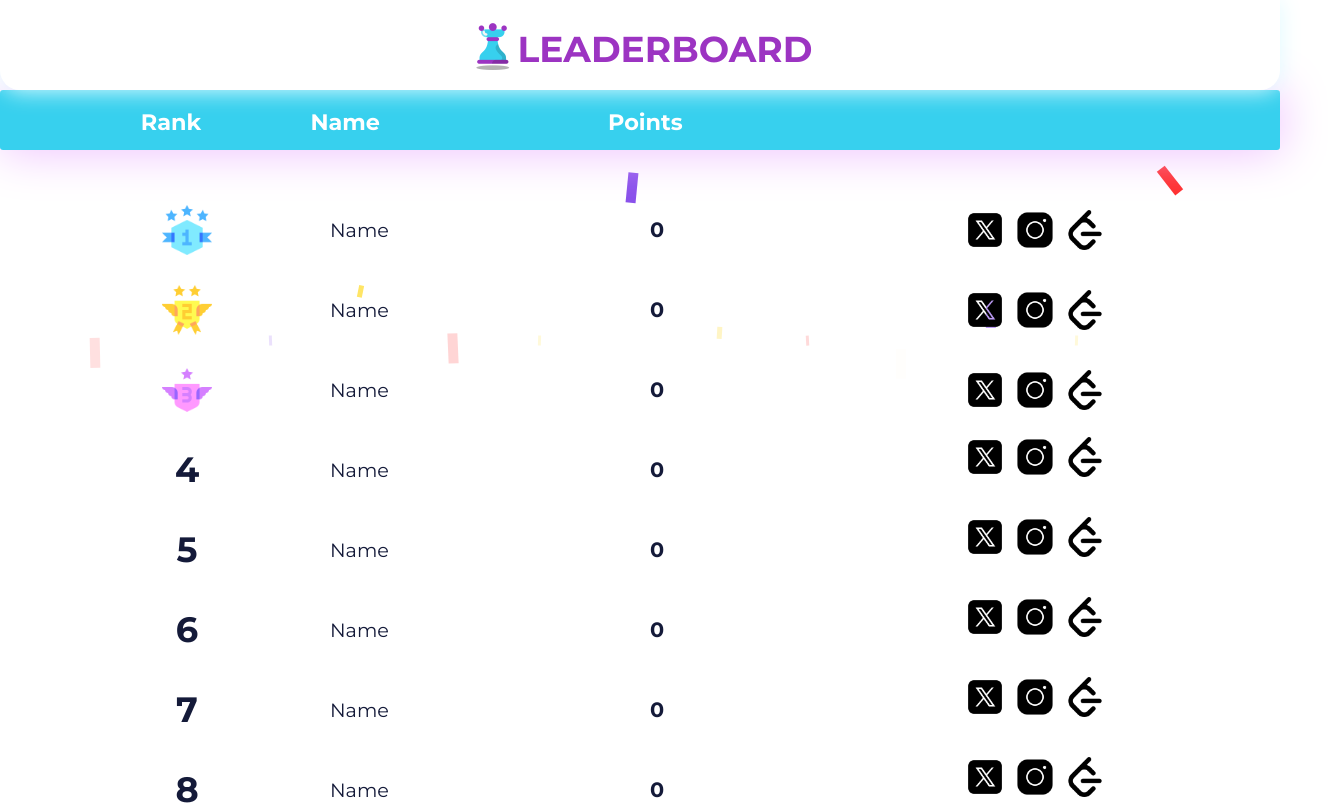
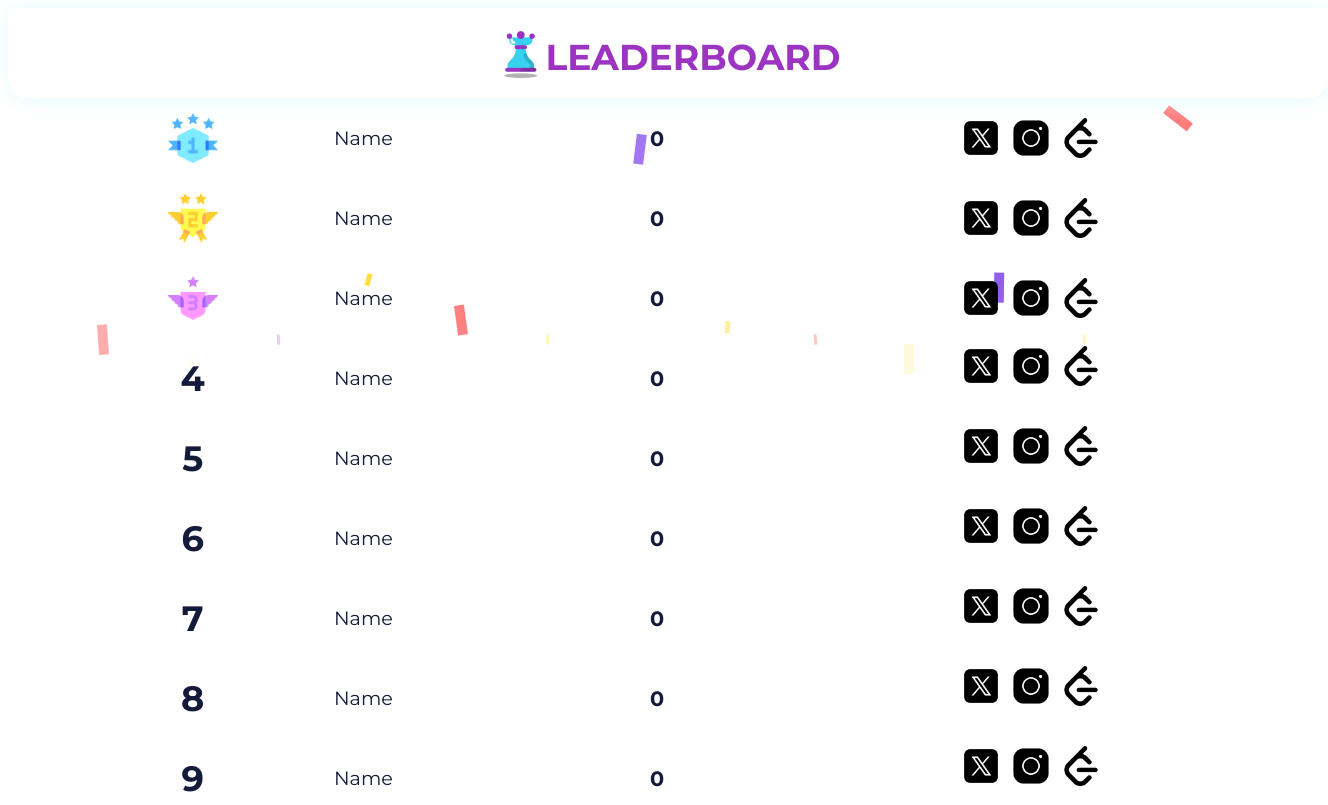
Before and after one commit to VivekJJadav/Quiz-B2B, a React (Vite) app in the folder LeaderBoard/: page / in a window 1280 px wide. Shown: the top 805 px of the page, 1328 px wide, since content can reach past the window. Built offline with nearby package versions, Linux system fonts and the light colour scheme.

Commit message:
fixissues

```diff
--- a/LeaderBoard/src/Components/Contestants.jsx
+++ b/LeaderBoard/src/Components/Contestants.jsx
@@ -8,13 +8,7 @@ const Contestants = () => {
   const ranking=[1,2,3,4,5,6,7,8,9,10]
   return (
     <div id="leaderboard">
- <tr className="info">
-      <td className="Rank_info">Rank</td>
-      <td className="name_info">Name</td>
-      <td className="points_info">Points</td>
 
-
-    </tr>
       <table>
         {
           ranking.map((user,index)=>(
--- a/LeaderBoard/src/Components/Player.css
+++ b/LeaderBoard/src/Components/Player.css
@@ -1,10 +1,10 @@
-* {
+/* * {
     font-size: 62, 5%;
     box-sizing: border-box;
     margin: 0;
-}
+} */
 
-main {
+/* main {
     width: 40rem;
     height: 43rem;
     background-color: #ffffff;
@@ -15,7 +15,7 @@ main {
     align-items: center;
     border-radius: 0.5rem;
     margin-top: 80px;
-}
+} */
 
 #header {
     width: 100%;
@@ -82,8 +82,8 @@ td {
         color: #141a39;
         cursor: default;
         position: relative;
-        top: 50px;
     }
+
     .number {
         font-size: 2.2rem;
         font-weight: bold;
@@ -112,7 +112,6 @@ td {
         color: #141a39;
         cursor: default;
         position: relative;
-        top: 100px;
     }
     .number {
         font-size: 2.2rem;
@@ -196,6 +195,6 @@ td {
 
 @media (max-width: 390px) {
     * {
-        font-size: 45%;
+        font-size: 75%;
     }
 }
--- a/LeaderBoard/src/index.css
+++ b/LeaderBoard/src/index.css
@@ -1,4 +1,4 @@
-:root {
+/* :root {
     font-family: "Montserrat", sans-serif;
     line-height: 1.5;
     font-weight: 400;
@@ -11,7 +11,7 @@
     text-rendering: optimizeLegibility;
     -webkit-font-smoothing: antialiased;
     -moz-osx-font-smoothing: grayscale;
-}
+} */
 
 a {
     font-weight: 500;
@@ -42,10 +42,10 @@ button:focus-visible {
 }
 
 @media (prefers-color-scheme: light) {
-    :root {
+    /* :root {
         color: #213547;
         background-color: #ffffff;
-    }
+    } */
 
     button {
         background-color: #f9f9f9;
```
